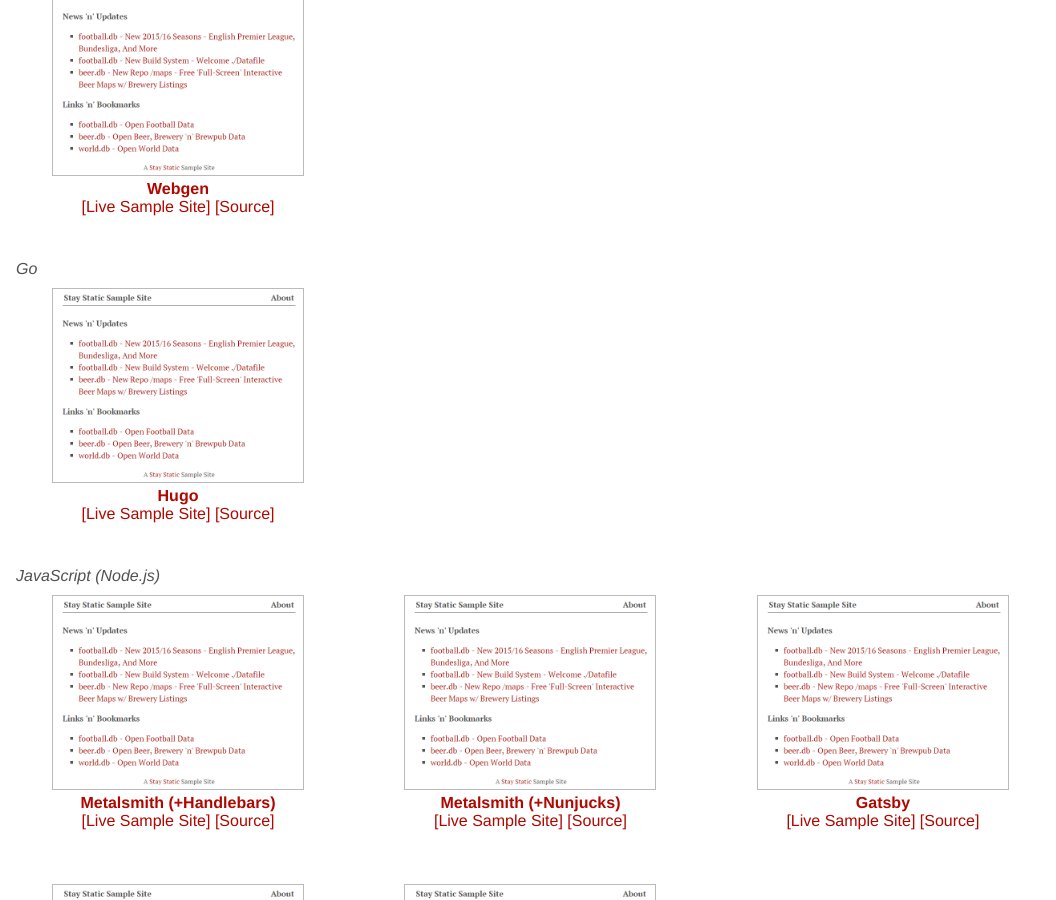
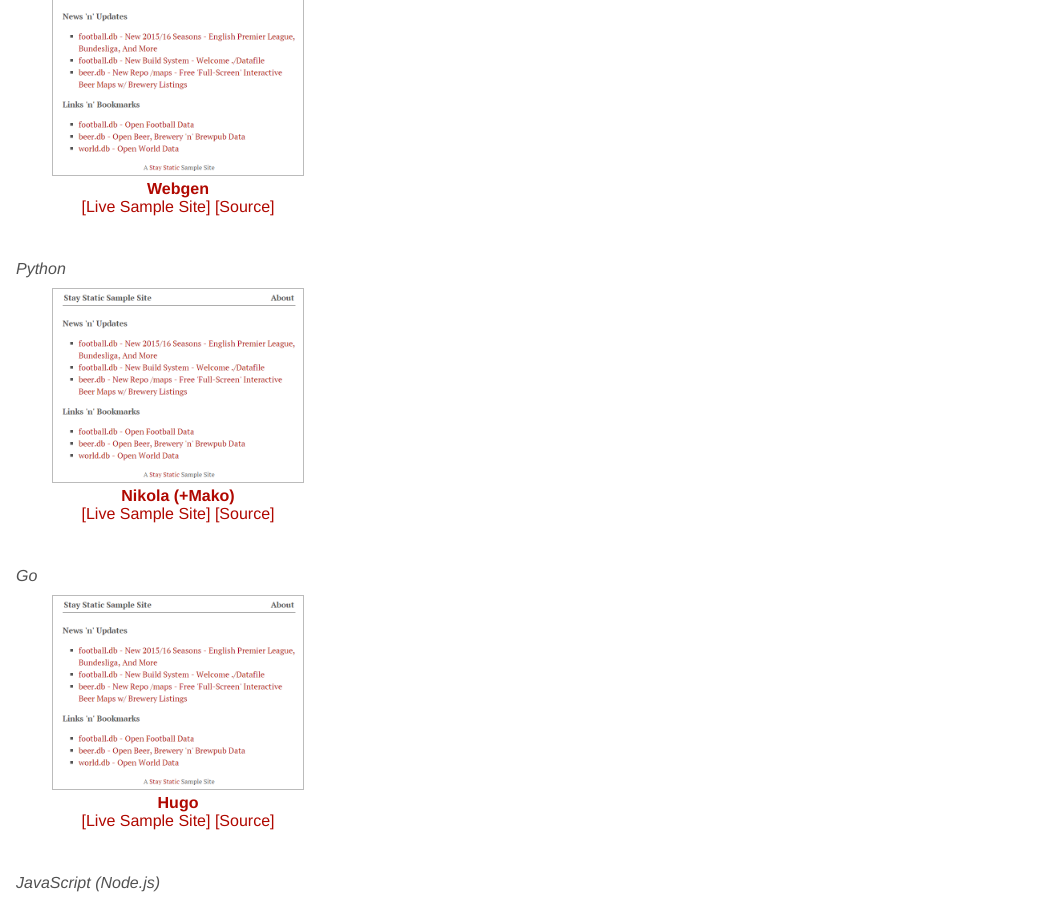
Before and after one commit to staystatic/staystatic.github.io, a Jekyll site: the page built from index.md, in a window 1280 px wide and 900 px high, scrolled down 796 px. Shown: the whole window, without its empty margins (0-1056 px from the left). Built offline with Jekyll 4.4.1, drawn with Linux system fonts in a browser that asks for light colours.

Commit message:
add nikola

```diff
--- a/_includes/sites.html
+++ b/_includes/sites.html
@@ -75,6 +75,30 @@
         -->
     </div>
   </div>
+
+
+<div>
+<i>Python</i>
+</div>
+
+  <div class='site'>
+    <div class='site-preview'>
+       <a href="{{site.path}}/sites/nikola">
+        <img src="{{site.path}}/i/samplesite.png" class="samplesite">
+       </a>
+    </div>
+    <div class='site-info'>
+        <a href="http://getnikola.com"><b>Nikola</b></a>
+        <a href="http://http://www.makotemplates.org"><b>(+Mako)</b></a>
+        <br>
+           <a href="{{site.path}}/sites/nikola">[Live Sample Site]</a>
+           <a href="https://github.com/staystatic/staystatic/tree/master/nikola">[Source]</a>
+        <!-- <br>
+          #go_templates #toml
+          -->
+    </div>
+  </div>
+
 
 <div>
 <i>Go</i>
```
